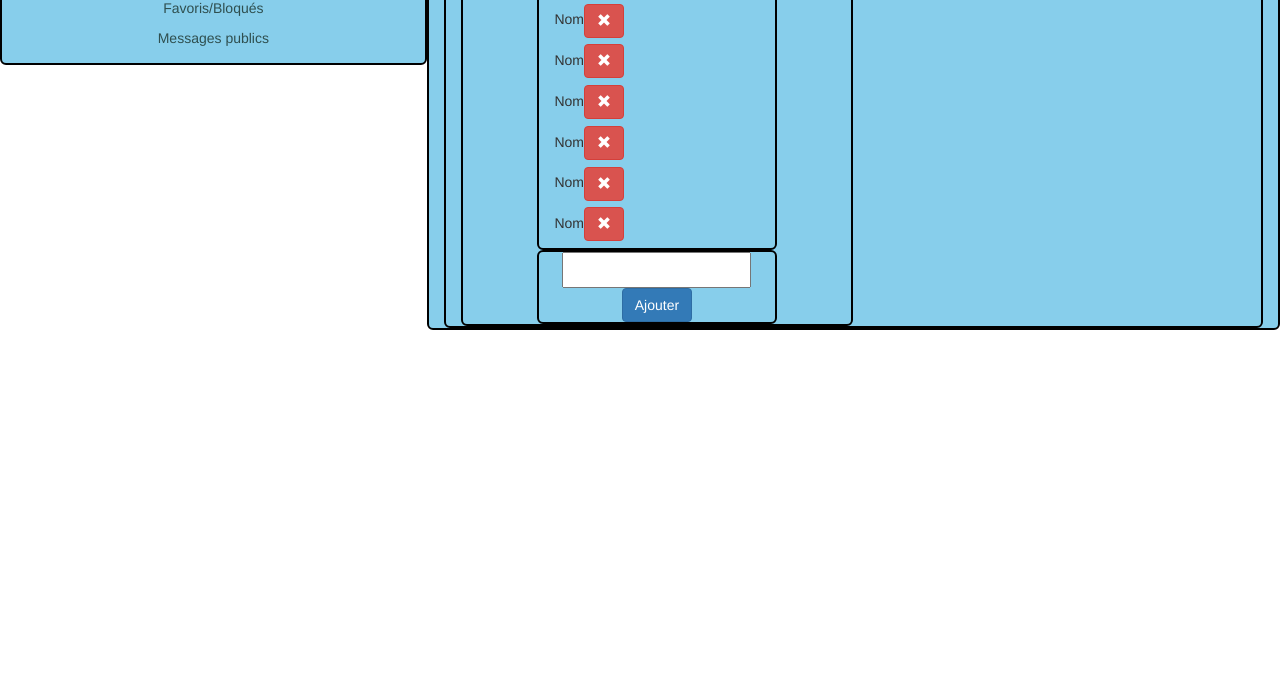
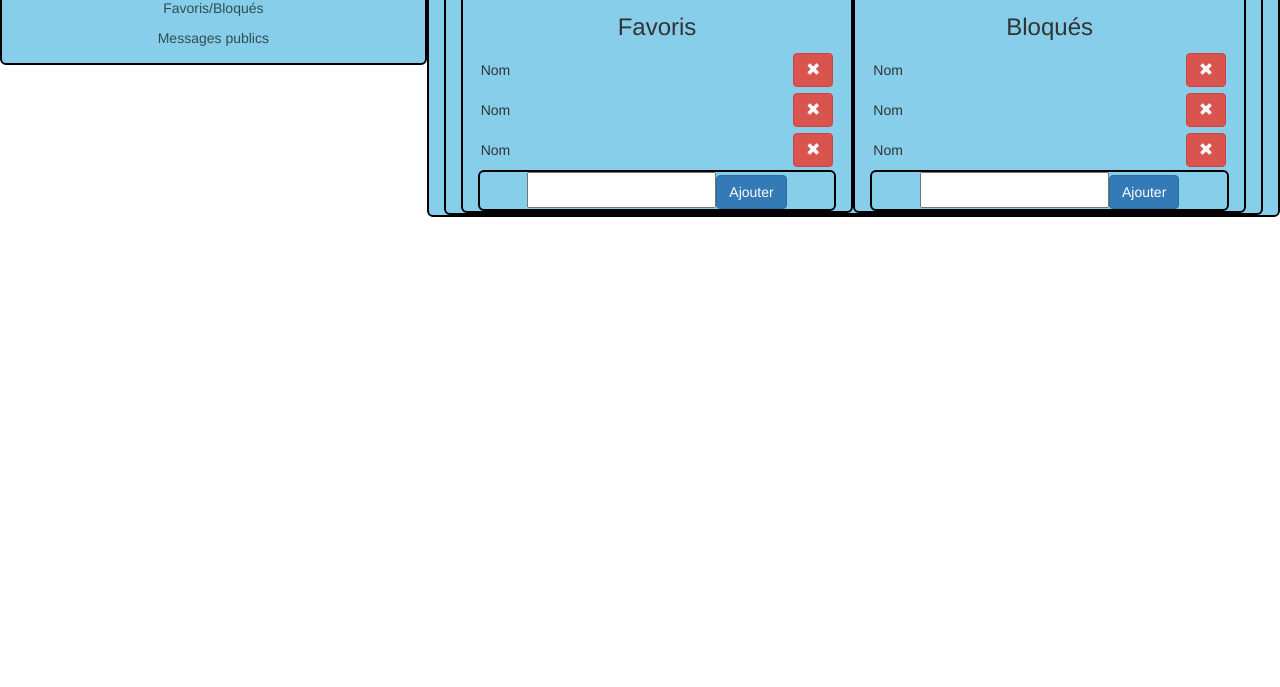
Before and after one commit to MaxenceRoyer/Liv-z-sauv, a website: page app/view/favorisBloques.html in a window 1280 px wide. Shown: the part 113-800 px from the top of the page. Drawn offline with nearby package versions, Linux system fonts and the light colour scheme; files whose address does not match are found by name.

Commit message:
Ajout des composants pour la page FavorisBloques

```diff
--- a/app/styles/appli/stylefavorisbloques.css
+++ b/app/styles/appli/stylefavorisbloques.css
@@ -22,10 +22,15 @@ li:hover {
     display:inline-block;
 }
 
-.liste_favoris > .row  {
+.case_nom {
+    width:90%;
     text-align:left;
 }
-
-.liste_favoris > .row > .btn_danger {
+.case_icon {
+    width:20%;
     text-align:right;
 }
+
+td {
+    padding:3px;
+}
--- a/app/view/favorisBloques.html
+++ b/app/view/favorisBloques.html
@@ -30,25 +30,48 @@
         </div>
 		<div class="col-md-8 col-sm-9">
             <div class="col-xs-12">
-                Titre Favoris Bloques
+                <h2>Favoris/Bloqués</h2>
             </div>
             <div class="col-xs-12">
                 <div class="col-xs-6">
-                    <div class="col-xs-offset-2 col-xs-8 liste_favoris">
-                        <div class="row"><p>Nom</p><a href="#" class="btn btn-danger"><span class="glyphicon glyphicon-remove"></span> </a></div>
-                        <div class="row"><p>Nom</p><a href="#" class="btn btn-danger"><span class="glyphicon glyphicon-remove"></span> </a></div>
-                        <div class="row"><p>Nom</p><a href="#" class="btn btn-danger"><span class="glyphicon glyphicon-remove"></span> </a></div>
-                        <div class="row"><p>Nom</p><a href="#" class="btn btn-danger"><span class="glyphicon glyphicon-remove"></span> </a></div>
-                        <div class="row"><p>Nom</p><a href="#" class="btn btn-danger"><span class="glyphicon glyphicon-remove"></span> </a></div>
-                        <div class="row"><p>Nom</p><a href="#" class="btn btn-danger"><span class="glyphicon glyphicon-remove"></span> </a></div>
-                        <div class="row"><p>Nom</p><a href="#" class="btn btn-danger"><span class="glyphicon glyphicon-remove"></span> </a></div>
-                    </div>
-                    <div class="col-xs-offset-2 col-xs-8">
+                    <h3>Favoris</h3>
+                    <table>
+                       <tr>
+                           <td class="case_nom">Nom</td>
+                           <td class="case_icon"><a href="#" class="btn btn-danger"><span class="glyphicon glyphicon-remove"></span> </a></td>
+                       </tr>
+                       <tr>
+                           <td class="case_nom">Nom</td>
+                           <td class="case_icon"><a href="#" class="btn btn-danger"><span class="glyphicon glyphicon-remove"></span> </a></td>
+                       </tr>
+                       <tr>
+                           <td class="case_nom">Nom</td>
+                           <td class="case_icon"><a href="#" class="btn btn-danger"><span class="glyphicon glyphicon-remove"></span> </a></td>
+                       </tr>
+                    </table>
+                    <div class="col-xs-12">
                         <input type="texte" id="ajouter"><a href="#" class="btn btn-primary">Ajouter</a>
                     </div>
                 </div>
                 <div class="col-xs-6">
-                    Liste Bloques
+                    <h3>Bloqués</h3>
+                    <table>
+                       <tr>
+                           <td class="case_nom">Nom</td>
+                           <td class="case_icon"><a href="#" class="btn btn-danger"><span class="glyphicon glyphicon-remove"></span> </a></td>
+                       </tr>
+                       <tr>
+                           <td class="case_nom">Nom</td>
+                           <td class="case_icon"><a href="#" class="btn btn-danger"><span class="glyphicon glyphicon-remove"></span> </a></td>
+                       </tr>
+                       <tr>
+                           <td class="case_nom">Nom</td>
+                           <td class="case_icon"><a href="#" class="btn btn-danger"><span class="glyphicon glyphicon-remove"></span> </a></td>
+                       </tr>
+                    </table>
+                    <div class="col-xs-12">
+                        <input type="texte" id="ajouter"><a href="#" class="btn btn-primary">Ajouter</a>
+                    </div>
                 </div>
             </div>
         </div>
```
